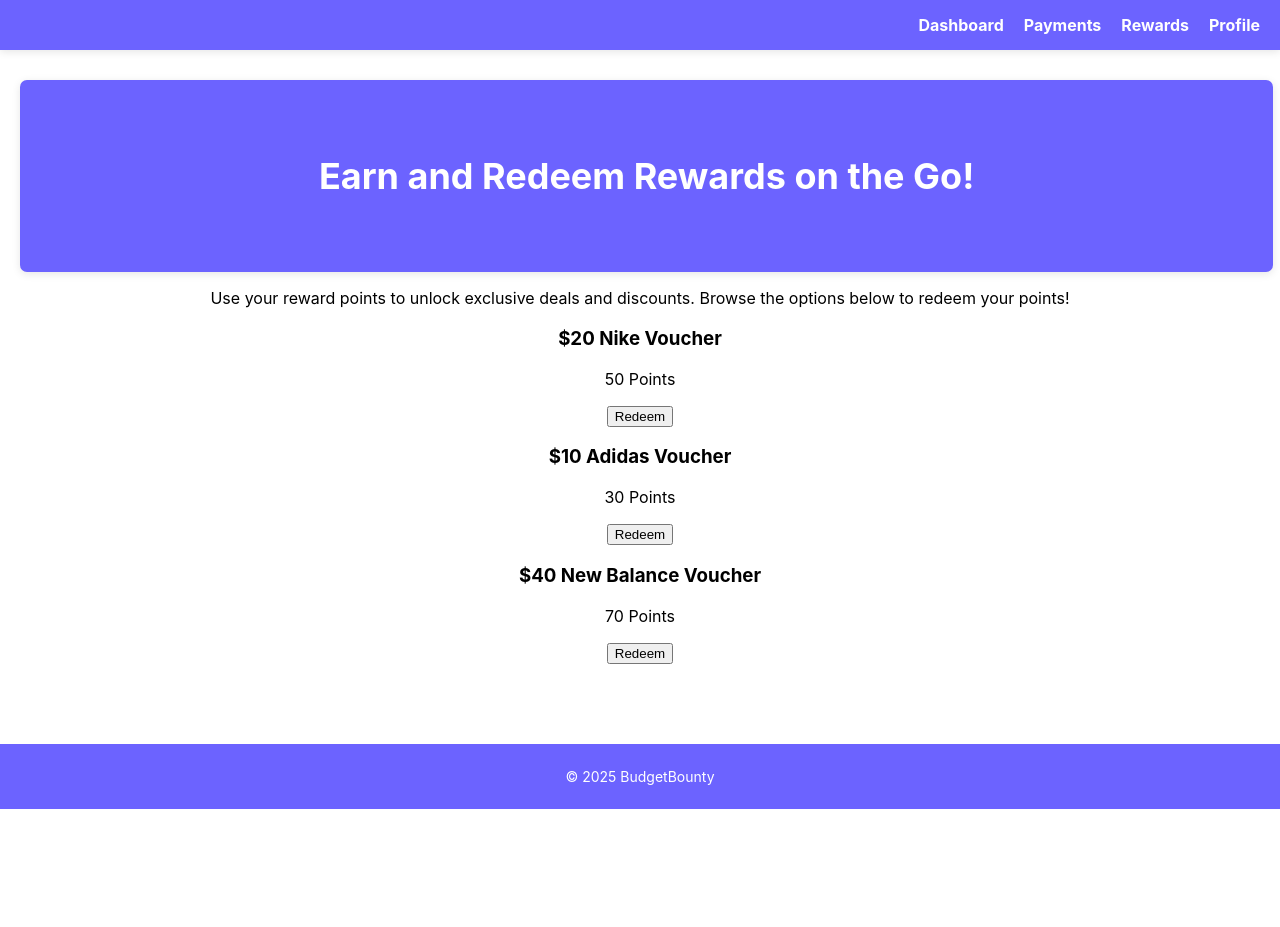
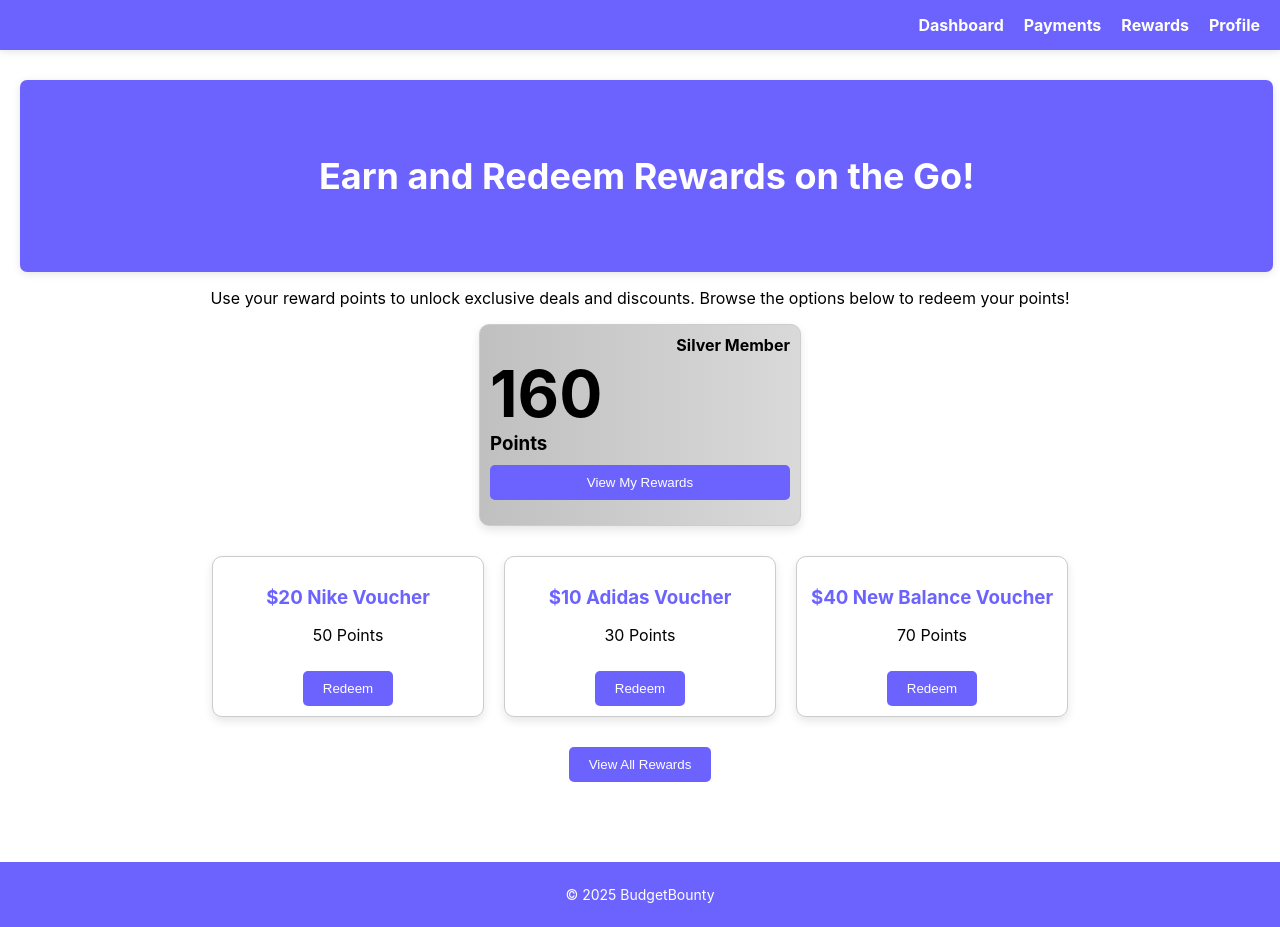
Before and after one commit to lawraisins/budgetbounty, a React (Create React App) app: page /rewards in a window 1280 px wide. Before the commit the page ends 809 px from the top, so only its background shows below. Built offline with nearby package versions, Linux system fonts and the light colour scheme.

Commit message:
Updated rewards css

```diff
--- a/src/components/Rewards/MyRewards.js
+++ b/src/components/Rewards/MyRewards.js
@@ -0,0 +1,63 @@
+import React from 'react';
+import WelcomeBanner from '../WelcomeBanner'; // Adjust the path as needed
+import '../../styles/Rewards.css'; // Adjust the path as needed
+
+const Rewards = () => {
+  const points = 160; // You can dynamically set this value based on your app's state
+
+  // Function to determine background color based on points
+  const getPointsBackgroundColor = (points) => {
+    if (points <= 100) return 'linear-gradient(to right, #ffffff, #f0f0f0)';
+    if (points <= 250) return 'linear-gradient(to right, #c0c0c0, #d9d9d9)'; // Silver gradient
+    return 'linear-gradient(to right, #ffd700, #ffac33, #ffc107)'; // Gold gradient
+  };
+
+  const getMembershipTier = (points) => {
+    if (points <= 100) return 'Basic';
+    if (points <= 250) return 'Silver';
+    return 'Gold';
+  };
+
+  return (
+    <div className="rewards-page">
+      {/* Welcome Banner */}
+      <WelcomeBanner text="Earn and Redeem Rewards on the Go!" />
+
+      {/* Rewards Content */}
+      <div className="rewards-content">
+        {/* Add your rewards-specific content here */}
+        <h1>My Rewards</h1>
+        <div
+          className="points"
+          style={{ background: getPointsBackgroundColor(points) }} // Set the background color based on points
+        >
+          <h4>{getMembershipTier(points)} Member</h4>
+          <h1>{points}</h1>
+          <h3>Points</h3>
+          <button>View My Rewards</button>
+        </div>
+        {/* Example reward items */}
+        <div className="reward-cards">
+          <div className="reward-card">
+            <h3>$20 Nike Voucher</h3>
+            <p>50 Points</p>
+            <button>Redeem</button>
+          </div>
+          <div className="reward-card">
+            <h3>$10 Adidas Voucher</h3>
+            <p>30 Points</p>
+            <button>Redeem</button>
+          </div>
+          <div className="reward-card">
+            <h3>$40 New Balance Voucher</h3>
+            <p>70 Points</p>
+            <button>Redeem</button>
+          </div>
+        </div>
+        <button className="all-rewards">View All Rewards</button>
+      </div>
+    </div>
+  );
+};
+
+export default Rewards;
--- a/src/components/Rewards/Rewards.js
+++ b/src/components/Rewards/Rewards.js
@@ -3,6 +3,21 @@ import WelcomeBanner from '../WelcomeBanner'; // Adjust the path as needed
 import '../../styles/Rewards.css'; // Adjust the path as needed
 
 const Rewards = () => {
+  const points = 160; // You can dynamically set this value based on your app's state
+
+  // Function to determine background color based on points
+  const getPointsBackgroundColor = (points) => {
+    if (points <= 100) return 'linear-gradient(to right, #ffffff, #f0f0f0)';
+    if (points <= 250) return 'linear-gradient(to right, #c0c0c0, #d9d9d9)'; // Silver gradient
+    return 'linear-gradient(to right, #ffd700, #ffac33, #ffc107)'; // Gold gradient
+  };
+
+  const getMembershipTier = (points) => {
+    if (points <= 100) return 'Basic';
+    if (points <= 250) return 'Silver';
+    return 'Gold';
+  };
+
   return (
     <div className="rewards-page">
       {/* Welcome Banner */}
@@ -15,24 +30,34 @@ const Rewards = () => {
           Use your reward points to unlock exclusive deals and discounts.
           Browse the options below to redeem your points!
         </p>
+        <div
+          className="points"
+          style={{ background: getPointsBackgroundColor(points) }} // Set the background color based on points
+        >
+          <h4>{getMembershipTier(points)} Member</h4>
+          <h1>{points}</h1>
+          <h3>Points</h3>
+          <button>View My Rewards</button>
+        </div>
         {/* Example reward items */}
-        <div className="reward-items">
-          <div className="reward-item">
+        <div className="reward-cards">
+          <div className="reward-card">
             <h3>$20 Nike Voucher</h3>
             <p>50 Points</p>
             <button>Redeem</button>
           </div>
-          <div className="reward-item">
+          <div className="reward-card">
             <h3>$10 Adidas Voucher</h3>
             <p>30 Points</p>
             <button>Redeem</button>
           </div>
-          <div className="reward-item">
+          <div className="reward-card">
             <h3>$40 New Balance Voucher</h3>
             <p>70 Points</p>
             <button>Redeem</button>
           </div>
         </div>
+        <button className="all-rewards">View All Rewards</button>
       </div>
     </div>
   );
--- a/src/styles/Login.css
+++ b/src/styles/Login.css
@@ -14,6 +14,9 @@
     border-radius: 5px;
     cursor: pointer;
   }
+  .login-button:hover {
+    background-color: #574dcc;
+  }
 
   a{
     text-decoration: none;
--- a/src/styles/Register.css
+++ b/src/styles/Register.css
@@ -15,6 +15,10 @@
     cursor: pointer;
   }
 
+  .register-button:hover {
+    background-color: #574dcc;
+  }
+
   a{
     text-decoration: none;
   }
--- a/src/styles/Rewards.css
+++ b/src/styles/Rewards.css
@@ -1,14 +1,70 @@
 .rewards-page {
   padding: 80px 20px; /* Adjust padding for banner spacing */
   text-align: center;
+  /* display: flex;
+  flex-direction: column;
+  align-items: center; /* Center all items inside rewards-content */
 }
 
-.rewards-page h1{
+.rewards-page h1 {
   font-size: 36px;
 }
 
-.rewards-cards {
+.rewards-content {
   display: flex;
+  flex-direction: column;
+  align-items: center; /* Center all items inside rewards-content */
+  justify-content: center; /* Vertically center items */
+
+}
+
+.points {
+  background-color: white;
+  border: 1px solid #ccc;
+  border-radius: 10px;
+  text-align: center;
+  padding: 10px;
+  width: 300px; /* Width of the credit card */
+  height: 180px; /* Height of the credit card */
+  display: flex;
+  flex-direction: column;
+  box-shadow: 0px 4px 10px rgba(0, 0, 0, 0.1);
+}
+
+.points h1 {
+  text-align: left;
+  font-size: 64px;
+  margin: 0;
+
+}
+
+.points h3 {
+  text-align: left;
+  margin: 0;
+}
+
+.points h4 {
+  text-align: right;
+  margin: 0;
+}
+
+.points button {
+  margin-top: 10px;
+  background-color: #6c63ff;
+  color: white;
+  border: none;
+  padding: 10px 20px;
+  border-radius: 5px;
+  cursor: pointer;
+}
+
+.points button:hover {
+  background-color: #574dcc;
+}
+
+.reward-cards {
+  display: flex;
+  align-items: center;
   justify-content: center;
   flex-wrap: wrap;
   gap: 20px;
@@ -19,7 +75,7 @@
   background-color: white;
   border: 1px solid #ccc;
   border-radius: 10px;
-  padding: 20px;
+  padding: 10px;
   width: 250px;
   text-align: center;
   box-shadow: 0px 4px 10px rgba(0, 0, 0, 0.1);
@@ -43,3 +99,17 @@
 .reward-card button:hover {
   background-color: #574dcc;
 }
+
+.all-rewards {
+  margin-top: 30px;
+  background-color: #6c63ff;
+  color: white;
+  border: none;
+  padding: 10px 20px;
+  border-radius: 5px;
+  cursor: pointer;
+}
+
+.all-rewards:hover {
+  background-color: #574dcc;
+}
```
